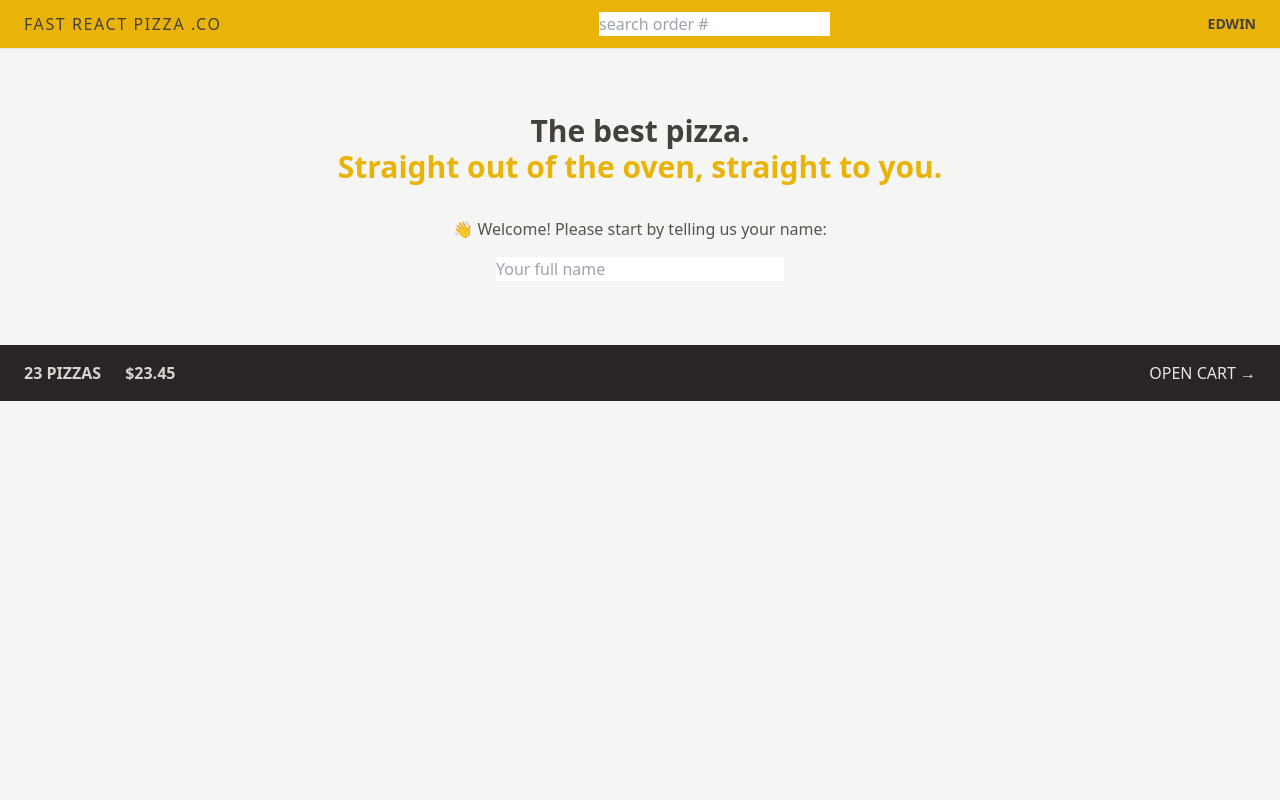
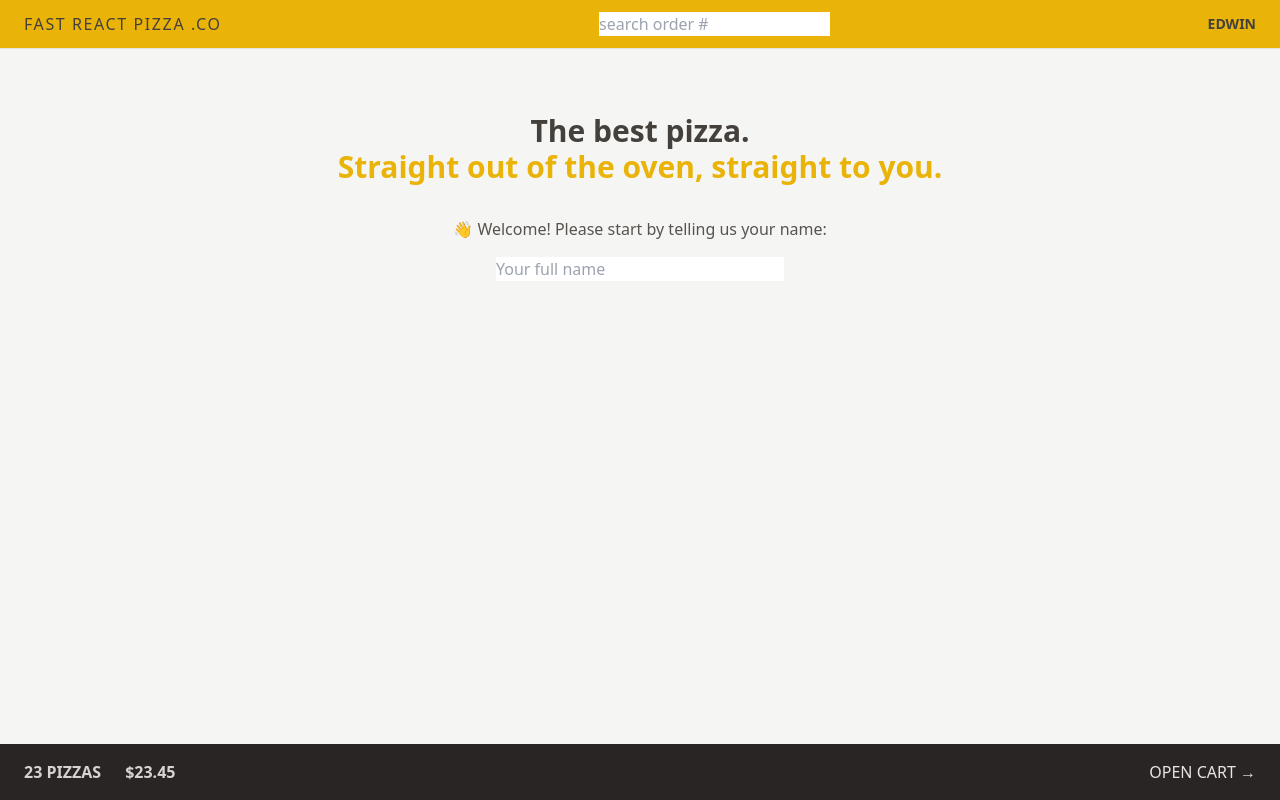
Before and after one commit to 94edwin89/Fast-React-Pizza, a React (Vite) app: page / in a window 1280 px wide. Built offline with nearby package versions, Linux system fonts and the light colour scheme.

Commit message:
using CSS grids

```diff
--- a/src/ui/AppLayout.jsx
+++ b/src/ui/AppLayout.jsx
@@ -8,14 +8,16 @@
   const isLoading = navigation.state === "loading";
 
   return (
-    <div >
-      {isLoading && <Loader/>}
+    <div className="grid h-screen grid-rows-[auto_1fr_auto]">
+      {isLoading && <Loader />}
 
       <Header />
 
-      <main>
-        <Outlet />
-      </main>
+      <div className="overflow-scroll">
+        <main className="mx-auto max-w-3xl">
+          <Outlet />
+        </main>
+      </div>
 
       <CartOverview />
     </div>
```
